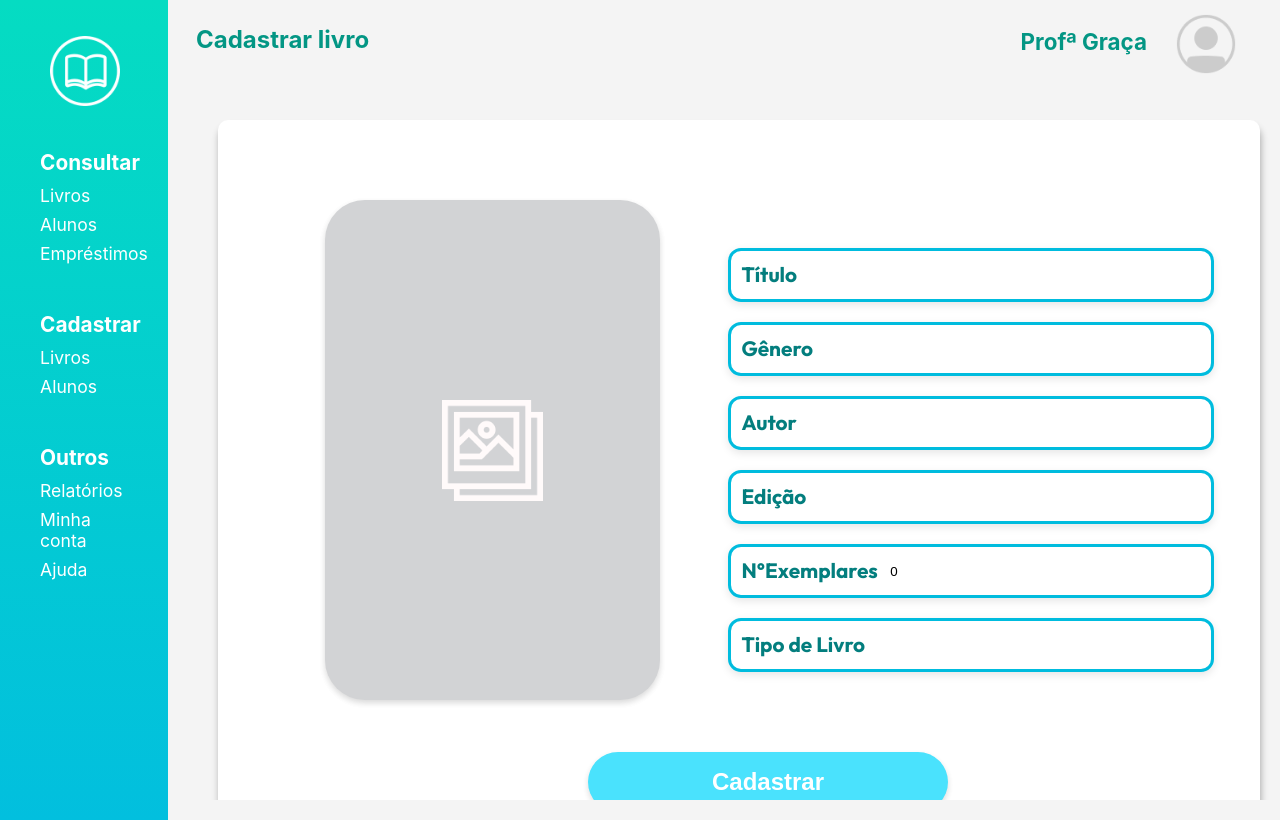
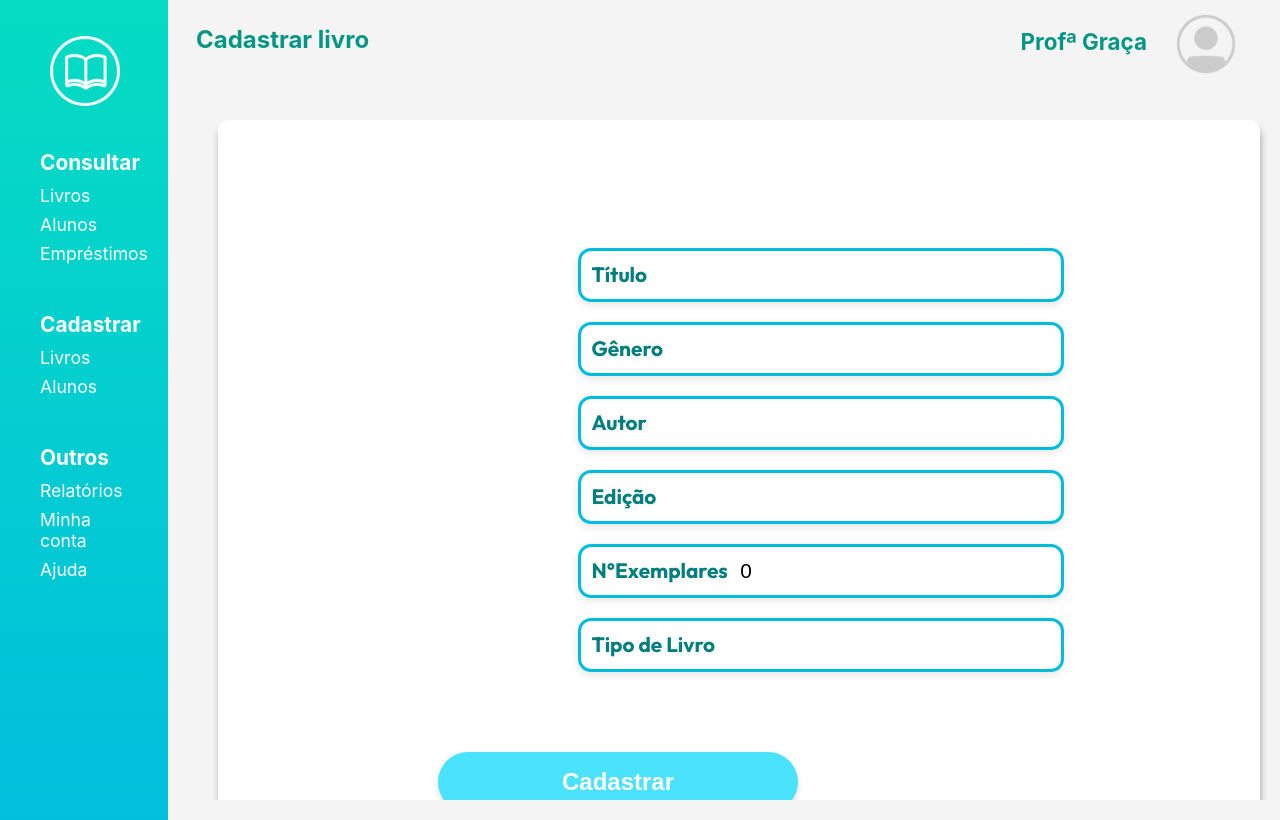
Before and after one commit to devantoneli/bibliodaurea, a React (Create React App) app in the folder bibliodaurea/: page /cadastrar/livros in a window 1280 px wide. Built offline with nearby package versions, Linux system fonts and the light colour scheme.

Commit message:
Antes de transportar o cod de filebook para formbook

```diff
--- a/bibliodaurea/src/components/FileBook.js
+++ b/bibliodaurea/src/components/FileBook.js
@@ -1,7 +1,9 @@
 import styles from '../pages/css/register.module.css';
-import React, { useRef } from 'react';
 
-function MeuComponente() {
+//Scripts
+import React, { useRef, useState } from 'react';
+
+function FileBook({cover, setCover, onChange}) {
   const fileInputRef = useRef(null);
 
   const handleCustomButtonClick = () => {
@@ -12,9 +14,11 @@ function MeuComponente() {
   };
 
   const handleFileChange = (e) => {
-    const selectedFile = e.target.files[0];
+    const file = e.target.files[0];
 
-    if (selectedFile) {
+    if (file) {
+      setCover(file); // Define o arquivo selecionado no estado
+
       var fileReader = new FileReader();
       fileReader.onload = function (e) {
         document.getElementById("photo").src = e.target.result;
@@ -24,12 +28,17 @@ function MeuComponente() {
         // Oculta o input de arquivo após o carregamento da imagem
         fileInputRef.current.style.display = 'none';
       };
-      fileReader.readAsDataURL(selectedFile);
+      fileReader.readAsDataURL(file);
 
       // Atualiza a visibilidade da imagem
       document.getElementById("photo").style.opacity = '1';
 
-      console.log('Arquivo selecionado:', selectedFile.name);
+      console.log('Arquivo selecionado:', file.name);
+
+      // Chame a função onChange passada como prop
+      if (typeof onChange === 'function') {
+        onChange(file);
+      }
     }
   };
 
@@ -37,18 +46,17 @@ function MeuComponente() {
     <div>
       <div className={styles.container}>
         <div className={styles.max}>
-          <button className={styles.imageContainer} id="fileButton" onClick={handleCustomButtonClick}>
+          <button type="button" className={styles.imageContainer} id="fileButton" onClick={handleCustomButtonClick}>
             <img src="" id="photo" alt='Selecione uma imagem' className={styles.PhotoBook}/>
 
             <input id="linkImg" value="" hidden/>
 
-            <input type="file" ref={fileInputRef} style={{ display: 'none' }} onChange={handleFileChange}/>
+            <input name="cover" type="file" ref={fileInputRef} style={{ display: 'none' }} onChange={handleFileChange}/>
           </button>
         </div>
-
       </div>
     </div>
   );
 }
 
-export default MeuComponente;
+export default FileBook;
--- a/bibliodaurea/src/components/FormBook.js
+++ b/bibliodaurea/src/components/FormBook.js
@@ -1,23 +1,32 @@
 //Script
-import React, { useState } from 'react';
+import React, { useRef, useState } from 'react';
 
 //Styles
 import styles from '../pages/css/register.module.css';
 
 //Database
 import app from './../firebaseConfig/index.js';
-import { ref, push } from 'firebase/database';
+import { ref, push, getDatabase, set } from 'firebase/database'; // Importe as funções corretamente
 
 function FormBook(){
   const [bookData, setBookData] = useState({
     title: '',
     genre: '',
     author: '',
+    cover: '',
     edition: '',
     copies: 0,
-    typeBook: '',
     id: '' // Adicione um campo "id" vazio para rastrear o ID gerado automaticamente
   });
+
+  const fileInputRef = useRef(null);
+
+  const setSelectedFile = (file) => {
+    setBookData({
+      ...bookData,
+      cover: file, // Atualize o campo "cover" com o arquivo selecionado
+    });
+  };
 
   const handleSubmit = async (e) => {
     e.preventDefault();
@@ -44,9 +53,9 @@ function FormBook(){
         title: '',
         genre: '',
         author: '',
+        cover: '',
         edition: '',
         copies: 0,
-        typeBook: '',
         id: ''
       });
 
@@ -58,16 +67,32 @@ function FormBook(){
 
   const handleInputChange = (e) => {
     const { name, value } = e.target;
+
+    // Se o campo que está sendo alterado for o campo de arquivo (cover),
+    // atualize o objeto bookData com o arquivo selecionado em vez de apenas o valor
+    console.log(name)
+    if (name === 'cover') {
+      const selectedFile = e.target.files[0];
+      console.log("TA NO COVER");
+      setBookData({
+        ...bookData,
+        [name]: selectedFile, // Use o arquivo selecionado em vez do valor
+      });
+    } else {
+      console.log("NAO TA NO COVER");
       setBookData({
         ...bookData,
         [name]: value,
       });
+    }
   };
+
 
     return (
       <div className={styles.container}>
         <form onSubmit={handleSubmit}>
 
+          <div className={styles.textsInputs}>
             <div className={styles.inputForm}>
               <label>Título</label>
               <input className={styles.inputValue1} type="text" name="title" value={bookData.title} onChange={handleInputChange} required/><br></br>
@@ -109,7 +134,7 @@ function FormBook(){
             </div>
 
             <button className={styles.buttonregister} type="submit">Cadastrar</button>
-
+          </div>
       </form>
       </div>
 
--- a/bibliodaurea/src/pages/RegisterBooks.js
+++ b/bibliodaurea/src/pages/RegisterBooks.js
@@ -1,5 +1,4 @@
 import FormBook from '../components/FormBook';
-import MeuComponent from '../components/FileBook';
 import styles from './css/register.module.css';
 import {BrowserRouter as Router, Routes, Route, Link} from 'react-router-dom'
 
@@ -14,10 +13,6 @@ function RegisterBooks(){
 
     <div className={styles.FundoRegister}>
         <div className={styles.FormBooks}>
-            <div className={styles.DivBook}>
-                <MeuComponent/>
-            </div>
-
             <div className={styles.Formregister}>
                 <FormBook/>
             </div>
--- a/bibliodaurea/src/pages/css/register.module.css
+++ b/bibliodaurea/src/pages/css/register.module.css
@@ -172,6 +172,14 @@ form {
     color:#037e7e;
 }
 
+.container form {
+    display: flex;
+}
+
+.textsInputs {
+    margin-left: 140px;
+}
+
 .BookInput label{
     top:50%;
     position: absolute;
@@ -183,12 +191,14 @@ form {
     background: none;
     border: none;
     width: 50em;
+    font-size: 1.3em;
 }
 
 .inputValue1{
     background: none;
     border: none;
     width: 600px;
+    font-size: 1.3em;
 }
 
 .inputValue2{
@@ -228,9 +238,9 @@ input:focus {
     width: 335px;
     height: 500px;
     background-color: none;
+    margin-top: -30px;
+    margin-left: -55px;
     border: none;
-    margin-left: 20em;
-    margin-top:80px;
     box-shadow: rgba(0, 0, 0, 0.075) 0px 3px 6px, rgba(0, 0, 0, 0.081) 0px 3px 6px;
     border-radius: 40px;
     cursor: pointer;
```
Lines whose indentation alone changed are shown as unchanged.
